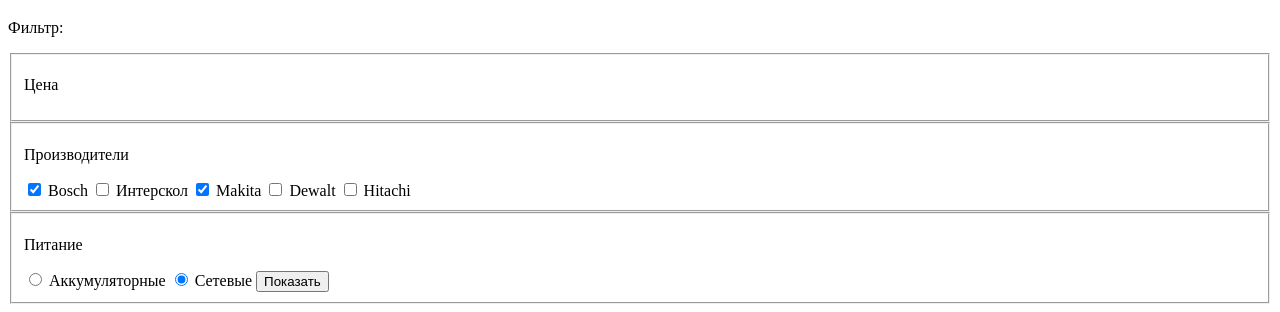
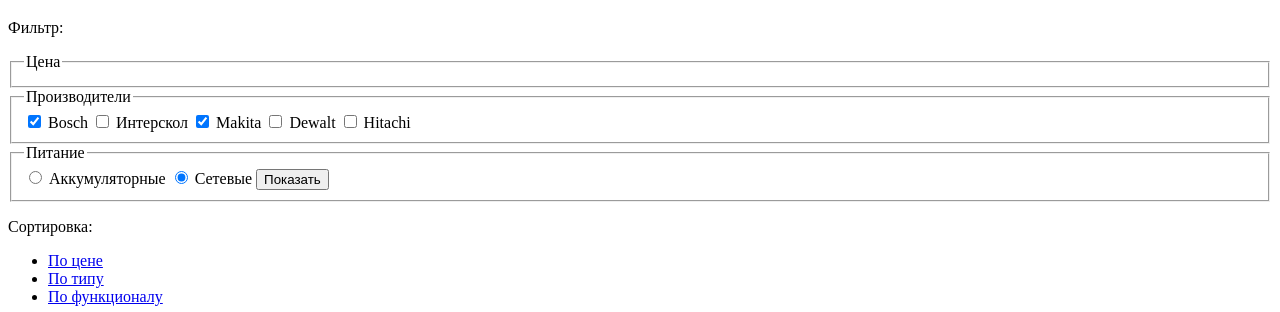
Before and after one commit to Existmodel/219054-technomart, a plain HTML site: page catalog.html in a window 1280 px wide. Shown: the part 474-786 px from the top of the page. Drawn offline with Linux system fonts and the light colour scheme.

Commit message:
Внесены изменения в index.html и catalog.html

```diff
--- a/catalog.html
+++ b/catalog.html
@@ -85,13 +85,11 @@
           </div>
           <form action="https://echo.htmlacademy.ru" method="post">
 	          <fieldset>
-	              <div class="">
-	              <p>Цена</p>
+	              <legend>Цена</legend>
 	              <!--БЛОК ЦЕНА-ПОЛЗУНОК-->
-	              </div>
 	          </fieldset>
 	          <fieldset>
-	            <p>Производители</p>
+	            <legend>Производители</legend>
               <input id="brand-1" type="checkbox" name="brand-1" checked>
               <label for="brand-1">Bosch</label>
               <input id="brand-2" type="checkbox" name="brand-2">
@@ -104,24 +102,24 @@
               <label for="brand-5">Hitachi</label>
             </fieldset>
 		        <fieldset>
-		          <p>Питание</p>
-              <input type="radio" name="energy" value="accumulator">
-              <label id="">Аккумуляторные</label>
+		          <legend>Питание</legend>
+              <input id="battery-power" type="radio" name="energy" value="accumulator">
+              <label for="battery-power">Аккумуляторные</label>
               <input type="radio" name="energy" value="electronetwork" checked>
-              <label id="">Сетевые</label>
-              <input type="submit" value="Показать">
+              <label for="network-power">Сетевые</label>
+              <input id="network-power" type="submit" value="Показать">
             </fieldset>
           </form>
         </aside>
         <section>
           <div class="sorting">
+            <p>Сортировка:</p>
             <ul>
-              <li>Сортировка:</li>
               <li>
                 <a href="#">По цене</a>
               </li>
               <li>
-                <a href="#">По типу</a>
+                 <a href="#">По типу</a>
               </li>
               <li>
                 <a href="#">По функционалу</a>
@@ -282,7 +280,7 @@
             <ul>
               <li><a class="social-btn social-btn-vk" href="#">Вконтакте</a></li>
               <li><a class="social-btn social-btn-vk" href="#">Фейсбук</a></li>
-              <li class="social-btn social-btn-vk" href="#">Инстаграм</a></li>
+              <li><a class="social-btn social-btn-vk" href="#">Инстаграм</a></li>
             </ul>
           </div>
           <div class="footer-copyright">
```
Also changed, not shown: index.html (+7 -8 lines).
